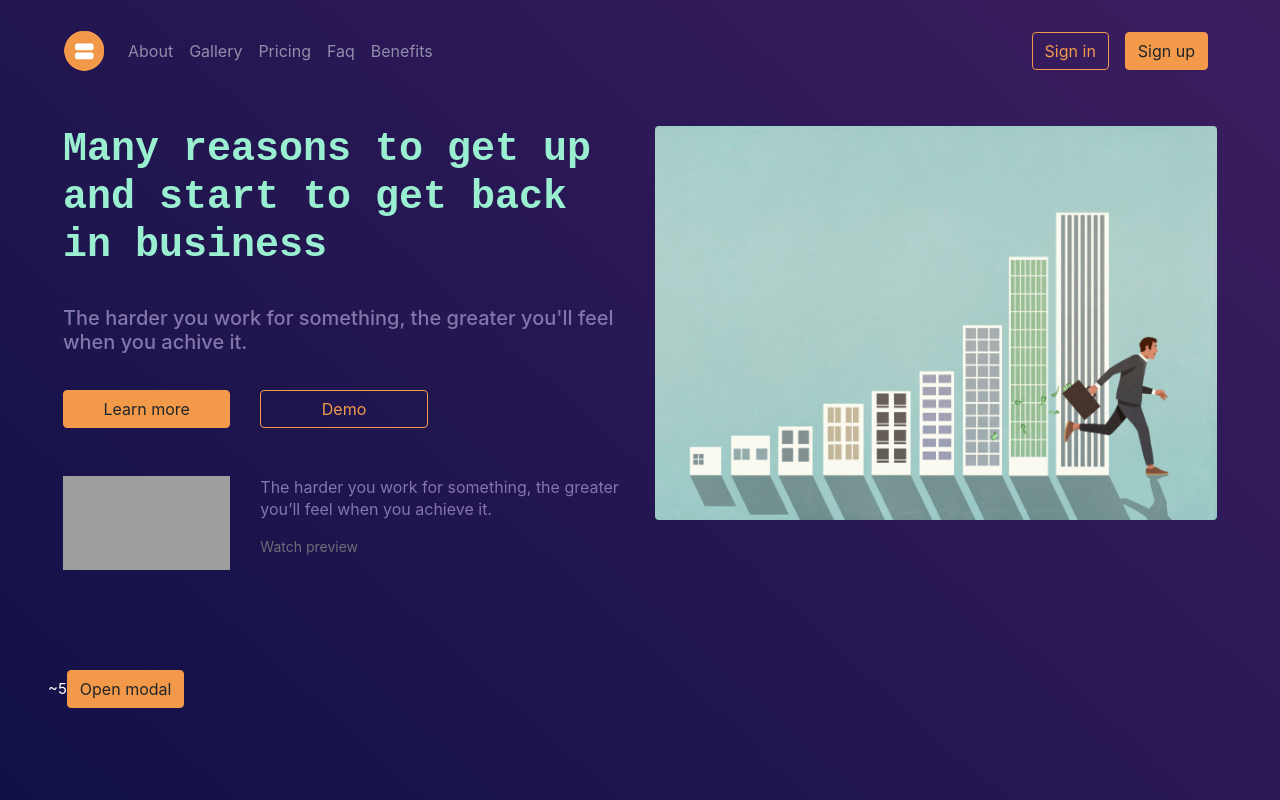
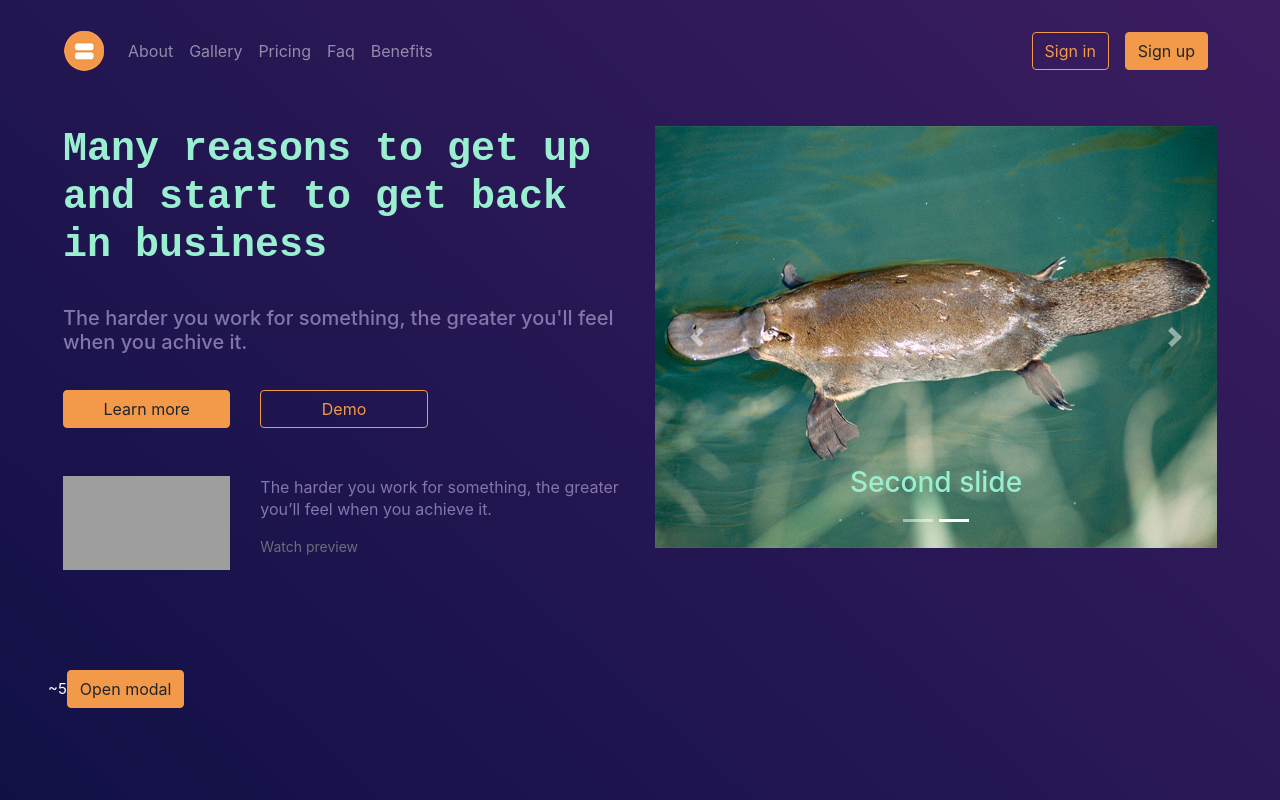
Before and after one commit to patricianagy/first_project, a React (Create React App) app: page / in a window 1280 px wide. Shown: the top 800 px of the page. Built offline with nearby package versions, Linux system fonts and the light colour scheme; grey boxes are pictures that could not be loaded.

Commit message:
Created gallery

```diff
--- a/src/App.js
+++ b/src/App.js
@@ -16,7 +16,7 @@ function App() {
       <NavigationBar />
       <Hero />
       <Counter start={0} end={5} prefix="~" duration={5} />
-      <Counter />
+
       <Button variant="button" onClick={handleShow} className="my-5">
         Open modal
       </Button>
--- /dev/null
+++ b/src/components/gallery/gallery.js
@@ -0,0 +1,26 @@
+import { Carousel } from 'react-bootstrap'
+
+import './gallery.scss'
+
+function Gallery(props) {
+  return (
+    <Carousel>
+      {props.pictures.map((picture) => {
+        return (
+          <Carousel.Item key={picture.key}>
+            <img
+              className="d-block w-100"
+              src={picture.src}
+              alt="First slide"
+            />
+            <Carousel.Caption className="d-none d-md-block">
+              <h3 className={picture.color}>{picture.caption}</h3>
+            </Carousel.Caption>
+          </Carousel.Item>
+        )
+      })}
+    </Carousel>
+  )
+}
+
+export default Gallery
--- /dev/null
+++ b/src/components/gallery/gallery.scss
@@ -0,0 +1,8 @@
+.light {
+  color: #1b1824;
+  font-weight: bolder;
+}
+
+.dark {
+  color: #99efd0;
+}
--- a/src/components/hero/hero.js
+++ b/src/components/hero/hero.js
@@ -1,17 +1,28 @@
-import {
-  Container,
-  Row,
-  Col,
-  Button,
-  Image,
-  ResponsiveEmbed,
-} from 'react-bootstrap'
+import { Container, Row, Col, Button, ResponsiveEmbed } from 'react-bootstrap'
 
-import hero from '../../assets/hero.jpg'
+import Gallery from '../gallery/gallery'
 
 import './hero.scss'
 
+import hero from '../../assets/hero.jpg'
+import platypus from '../../assets/platypus.jpg'
+
 function Hero() {
+  const pictures = []
+  pictures.push({
+    key: 1,
+    src: hero,
+    color: 'light',
+    caption: 'First slide',
+  })
+
+  pictures.push({
+    key: 2,
+    src: platypus,
+    color: 'dark',
+    caption: 'Second slide',
+  })
+
   return (
     <Container fluid>
       <Row>
@@ -59,7 +70,7 @@ function Hero() {
           </Row>
         </Col>
         <Col md={6}>
-          <Image src={hero} alt="Hero" rounded fluid />
+          <Gallery pictures={pictures} />
         </Col>
       </Row>
     </Container>
```
Also changed, not shown: src/assets/platypus.jpg (added), 1 other file (tests, documents, lock files or other folders).
